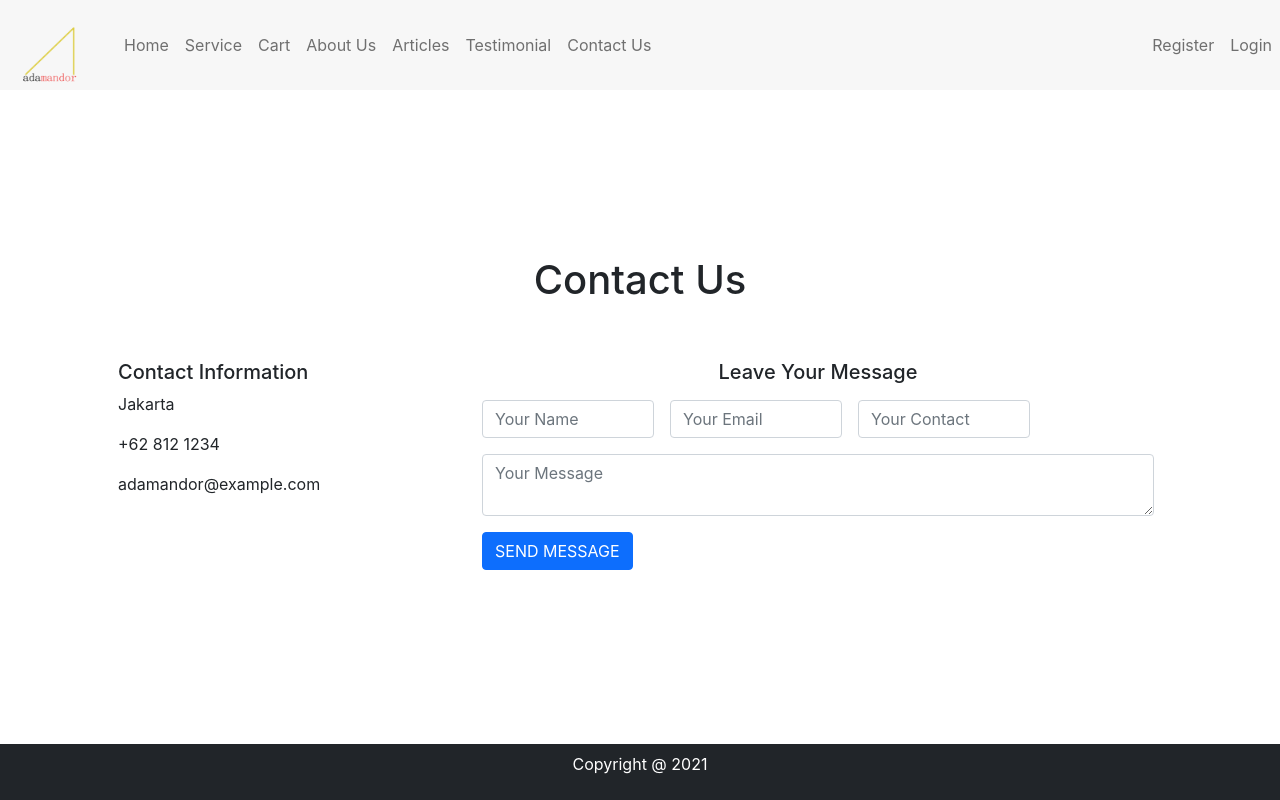
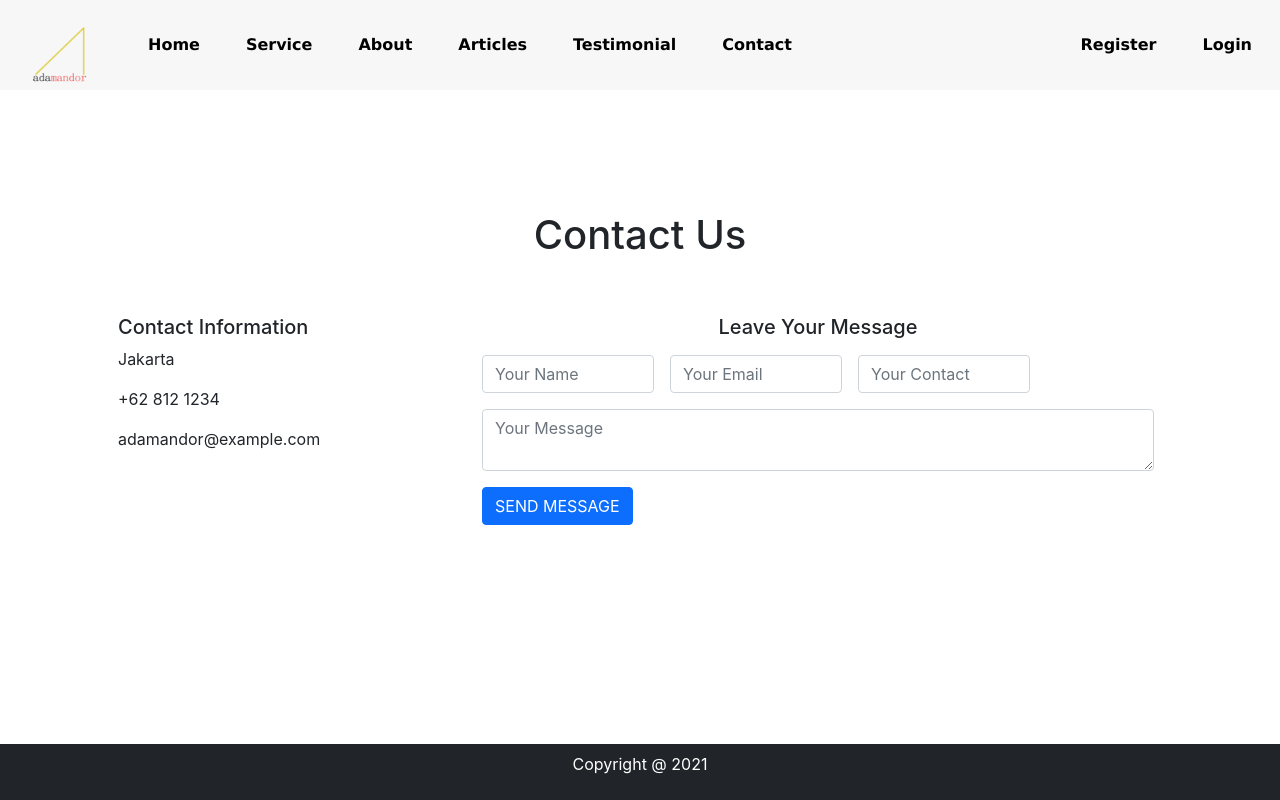
Before and after one commit to Faayakhun/Final--Project, a React (Create React App) app: page /contact in a window 1280 px wide. Built offline with nearby package versions, Linux system fonts and the light colour scheme.

Commit message:
applying basic theme

```diff
--- a/public/index.html
+++ b/public/index.html
@@ -25,7 +25,7 @@
       Learn how to configure a non-root public URL by running `npm run build`.
     -->
     <link href="https://cdn.jsdelivr.net/npm/bootstrap@5.0.0-beta2/dist/css/bootstrap.min.css" rel="stylesheet" integrity="sha384-BmbxuPwQa2lc/FVzBcNJ7UAyJxM6wuqIj61tLrc4wSX0szH/Ev+nYRRuWlolflfl" crossorigin="anonymous">
-    <title>React App</title>
+    <title>adamandor</title>
   </head>
   <body>
     <noscript>You need to enable JavaScript to run this app.</noscript>
--- a/src/App.css
+++ b/src/App.css
@@ -1,6 +1,13 @@
 body {
 	min-height: 100%;
 	height: 100vh;
+}
+
+#highlight {
+	color: rgb(243, 119, 119);
+}
+
+#highlightBackground {
 }
 
 #wrap {
@@ -12,12 +19,38 @@ body {
 	object-fit: cover;
 }
 
+#vision {
+	background-color: rgba(219, 201, 50, 0.2);
+}
+
 #banner {
 	background-color: rgb(240, 240, 240);
 }
 
 #navbar {
-	background-color: rgb(247, 247, 247) !important;
+	background-color: rgba(247, 247, 247, 0.5) !important;
+	position: fixed !important;
+	top: 0;
+}
+
+#navbar:hover {
+	background-color: rgba(247, 247, 247, 1) !important;
+	transition: 0.3s;
+}
+
+#navbar a {
+	font-family: "Lucida Sans", "Lucida Sans Regular", "Lucida Grande",
+		"Lucida Sans Unicode", Geneva, Verdana, sans-serif;
+	font-weight: bold;
+	text-decoration: none;
+	color: black;
+	margin-left: 10px;
+	margin-right: 20px;
+}
+
+#navbar a:hover {
+	color: rgba(243, 119, 119, 255);
+	transition: 0.3s;
 }
 
 #navbarEmblemFrame {
@@ -27,6 +60,29 @@ body {
 
 #navbarEmblem {
 	width: 100%;
+}
+
+#bannerAboutImgFrame {
+	border-style: solid solid none none;
+	border-color: #d8c623;
+	padding: 30px;
+}
+
+#bannerAboutImg {
+	opacity: 0.7;
+}
+
+#bannerAboutImg:hover {
+	opacity: 1;
+	transition: 0.5s;
+}
+
+#bannerAboutEmblem {
+	object-fit: cover;
+	width: 100%;
+}
+
+#targetFooter {
 }
 
 .body-content {
--- a/src/components/Banner.js
+++ b/src/components/Banner.js
@@ -18,7 +18,7 @@ function Banner() {
              </Row>
              <Row className="mt-5 d-flex justify-content-center">
                  <Col xs={3}>
-                    <div><img src="https://castro.reactdemo.hasthemes.com/assets/img/projects/1.jpg" alt="picture" className="w-100"/></div>
+                    <div><img src="https://images.unsplash.com/photo-1563212107-c0cd3b51dc0e?ixid=MnwxMjA3fDB8MHxwaG90by1wYWdlfHx8fGVufDB8fHx8&ixlib=rb-1.2.1&auto=format&fit=crop&w=1363&q=80" alt="picture" className="w-100"/></div>
                  </Col>
                  <Col xs={3} className="text-start px-4" >
                     <h1 className="display-3 text-secondary">01</h1>
--- a/src/components/BannerAboutUs.js
+++ b/src/components/BannerAboutUs.js
@@ -1,4 +1,5 @@
 import '../App.css';
+import emblem from './asset/logo-adamandor-plain.png'
 import React from 'react'
 import {Container , Row , Col} from 'react-bootstrap'
 
@@ -9,16 +10,29 @@ function BannerAboutUs() {
 
                 <Row className="d-flex justify-content-center mt-5 pt-5">
                     <Col className="text-start" xs={3}>
+
+                        <Row className="d-flex flex-column h-100">
+                            <Col>
                                 <p className="text-uppercase">about us</p>
-                        <h2>We are Best construction in the world</h2>
+                                <h2>Connecting <span id="highlight">Mandors</span></h2>
+                                <p>Lorem ipsum dolor sit amet, consectetur adipisicing elit sed do eiusmod tempor incididunt ut labore et dolore magna aliqua. Ut enim ad minim</p>
                                 <p>Lorem ipsum dolor sit amet, consectetur adipisicing elit sed do eiusmod tempor incididunt ut labore et dolore magna aliqua. Ut enim ad minim</p>
                             </Col>
+                            <Col className="d-flex flex-row align-items-end justify-content-end">
+                                <div id="bannerAboutEmblemFrame" className="w-25">
+                                    <img src={emblem} id="bannerAboutEmblem"/>
+                                </div>
+                            </Col>
+                        </Row>
+
+                    </Col>
                     <Col className="px-5" xs={3}>
-                         <div id="bannerAboutImg" >
+                            <div id="bannerAboutImgFrame">
                                 <img
-                                src="https://castro.reactdemo.hasthemes.com/assets/img/backgrounds/video-cta.jpg"
+                                    src="https://images.unsplash.com/photo-1616324628325-22b85b599090?ixid=MnwxMjA3fDB8MHxwaG90by1wYWdlfHx8fGVufDB8fHx8&ixlib=rb-1.2.1&auto=format&fit=crop&w=634&q=80"
                                     alt="picture"
                                     className="w-100"
+                                    id="bannerAboutImg"
                                 />
                             </div>
                     </Col>
--- a/src/components/BannerBlog.js
+++ b/src/components/BannerBlog.js
@@ -1,3 +1,4 @@
+import '../App.css';
 import React from 'react'
 import {Container , Card , Row , Col , Button} from 'react-bootstrap'
 
--- a/src/components/Footer.js
+++ b/src/components/Footer.js
@@ -1,3 +1,4 @@
+import '../App.css';
 import React from 'react'
 import {Container , Row , Col} from 'react-bootstrap'
 
@@ -5,7 +6,7 @@ import {Container , Row , Col} from 'react-bootstrap'
 function Footer() {
     return (
         <div>
-            <Container fluid className="text-white bg-dark w-100 p-2">
+            <Container fluid className="bg-dark text-white w-100 p-2" id="targetFooter">
                  <p>Copyright @ 2021</p>
             </Container>
         </div>
--- a/src/components/Navigasi.js
+++ b/src/components/Navigasi.js
@@ -47,15 +47,16 @@ function Navigation() {
           <Nav className="mr-auto d-flex flex-lg-row w-100">
           <Link to = "/" className="nav-link">Home</Link>
           <Link to = "/service" className="nav-link">Service</Link>
-          <Link to = "/cart" className="nav-link">Cart</Link>
-          <Link to = "/" className="nav-link">About Us</Link>
+          {userLoggedIn ?  <Link to = "/cart" className="nav-link">Cart</Link> : <></>}
+
+          <Link to = "/" className="nav-link">About</Link>
           <Link to = "/" className="nav-link">Articles</Link>
           <Link to = "/" className="nav-link">Testimonial</Link>
-          <Link to = "/contact" className="nav-link">Contact Us</Link>
+          <Link to = "/contact" className="nav-link">Contact</Link>
 
           </Nav>
           <Nav className="mr-auto d-flex flex-lg-row w-110">
-          {userLoggedIn ? <Link to = "/profileuser">Profile</Link> : mandorLoggedIn ? <Link to = "/profilemandor">Profile</Link> : vendorLoggedIn ? <Link to = "/profilevendor">Profile</Link>  : <Link to = "/register" className="nav-link">Register</Link>}
+          {userLoggedIn ? <Link to = "/profileuser" >Profile</Link> : mandorLoggedIn ? <Link to = "/profilemandor">Profile</Link> : vendorLoggedIn ? <Link to = "/profilevendor">Profile</Link>  : <Link to = "/register" className="nav-link">Register</Link>}
 
           {userLoggedIn || mandorLoggedIn || vendorLoggedIn ?<Link onClick={submitLogout}>Logout</Link> : <Link onClick={()=>setModalShow(true)} className="nav-link">Login</Link> }
           <LoginModal
--- a/src/components/Vision.js
+++ b/src/components/Vision.js
@@ -1,10 +1,11 @@
+import '../App.css';
 import React from 'react'
 import {Container , Row , Col} from 'react-bootstrap'
 
 function Vision() {
     return (
         <div>
-            <Container fluid className="text-center mt-5">
+            <Container fluid className="text-center p-5" id="vision">
 
                 <h1 className="">Our Vision</h1>
 
--- a/src/pages/Cart.js
+++ b/src/pages/Cart.js
@@ -23,12 +23,16 @@ function Cart() {
 
     return (
         <div>
-            <h1>CART</h1>
+
+            <Container className="w-50">
+
+
+
 
             {cartData.data ?
-                <div>
+                <div className="text-start">
 
-                    {cartData.data.namaUser ? <p>{cartData.data.namaUser.userName}</p> : <></>}
+                    {cartData.data.namaUser ?  <h1 className="text-uppercase">{cartData.data.namaUser.userName}'S CART</h1> : <></>}
                     {cartData.data.mandor ?
                         <div>
                             <p>Mandor : {cartData.data.mandor.mandorName}</p>
@@ -44,6 +48,7 @@ function Cart() {
                         <div>
                           <p>Kategori : {cartData.data.jasa.category}</p>
                           <p>Catatan : {cartData.data.jasa.catatan}</p>
+                          <Button onClick={handlePayment} disabled={triggerPayment}>Payment</Button>
                         </div>
                     :<></>}
 
@@ -52,9 +57,8 @@ function Cart() {
                 :<p>Empty Data</p>
             }
 
-            <Button onClick={handlePayment} disabled={triggerPayment}>Payment</Button>
 
-
+            </Container>
         </div>
     )
 }
--- a/src/pages/Service.js
+++ b/src/pages/Service.js
@@ -1,3 +1,4 @@
+import '../App.css';
 import {useState} from 'react'
 import { useSelector,useDispatch } from "react-redux";
 import {Container , Form , Row , Col , Button , Dropdown , Modal} from 'react-bootstrap'
```
Also changed, not shown: src/components/SpinnerLoading.js (added, +19 -0 lines), 1 other file (tests, documents, lock files or other folders). Lines whose indentation alone changed are shown as unchanged.
